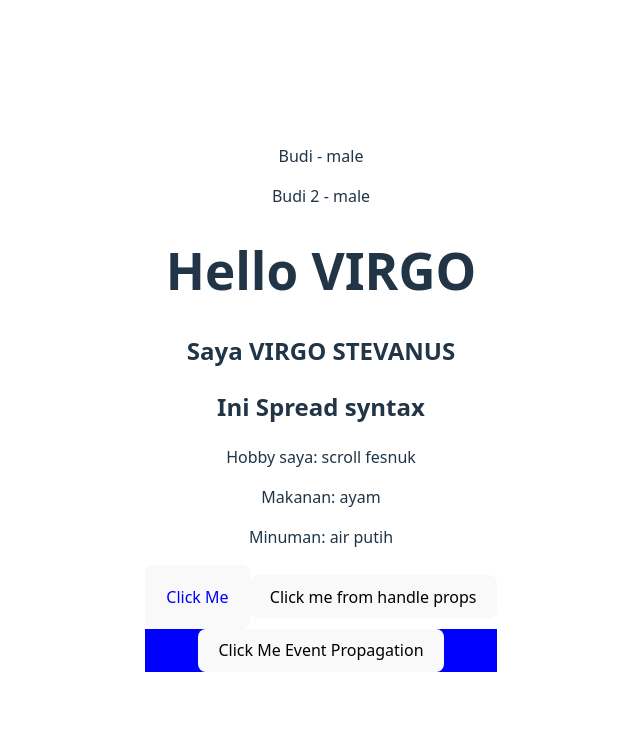
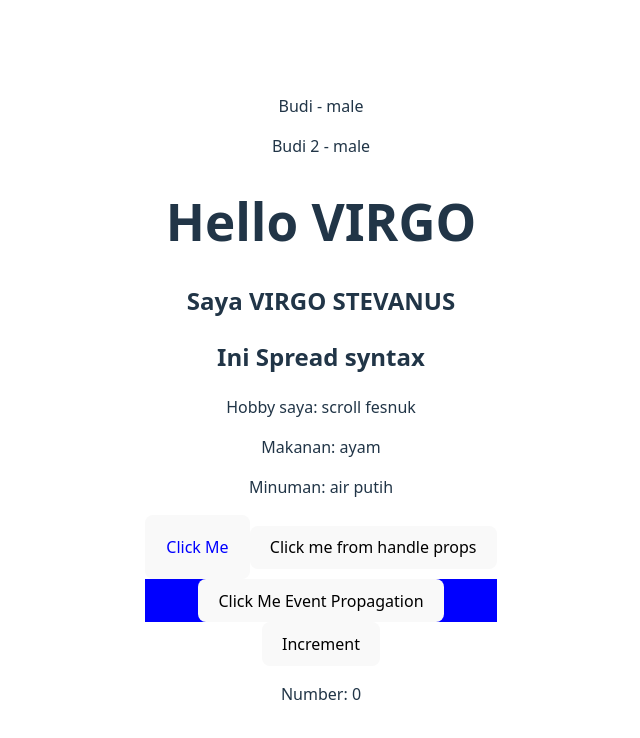
Before and after one commit to Virgo-SSS/react-course, a React (Vite) app: page / in a window 1280 px wide. Shown: the top 738 px of the page, without its empty margins (319-959 px from the left). Built offline with nearby package versions, Linux system fonts and the light colour scheme.

Commit message:
useState hooks

```diff
--- a/src/App.jsx
+++ b/src/App.jsx
@@ -9,6 +9,7 @@ import { EventHandler } from './EventHandler'
 import { CollectionComponentsss } from './CollectionComponentsss'
 import EventHandlerAsProps from './EventHandlerAsProps'
 import EventPropagation from './EventPropagation'
+import UseState from './UseState'
 
 function App() {
   const [count, setCount] = useState(0)
@@ -42,6 +43,8 @@ function App() {
 
         <EventPropagation />
 
+        <UseState />
+
         </div>
     </>
   )
--- /dev/null
+++ b/src/UseState.jsx
@@ -0,0 +1,30 @@
+// component kadang perlu berubah tergantung kepada interaksi dengan pengguna.
+// component harus bisa mengingat current value.
+// di react, memori spesific di component atau bisa di bilang menyimpan data di component itu di sebut state
+
+import { useState } from "react";
+
+export default function UseState() {
+    // useState itu merupakan hooks dari react
+    // useState dapat digunakan jika kita ingin component menyimpan sebuah value.
+    // useState akan mengembalikan array yaitu yang pertama ada state nya yang kedua adalah function untuk ngubah statenya
+    let [number, setNumber] = useState(0);
+
+
+    function handleClick() {
+        console.log(number);
+        setNumber(number + 1);
+        console.log("number" + number);
+    }
+
+    // setelah button di click maka function handleClick akan mulai mengubah value statenya,
+    // ketika value statenya berubah maka component akan otomatis ngerender ulang componentnya.
+    console.log("rendered") // console log untuk cek componentnya di render ulang setelah nilai state berubah
+
+    return (
+        <>
+            <button onClick={handleClick}>Increment</button>
+            <p>Number: {number}</p>
+        </>
+    )
+}
```
